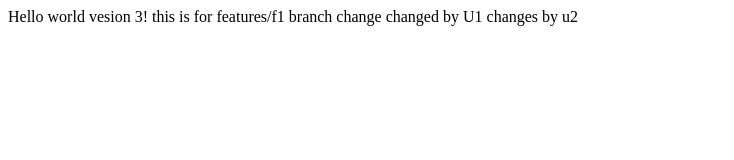
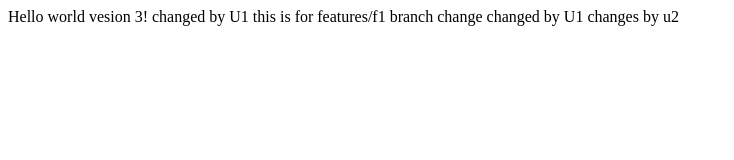
Before and after one commit to weili4938/MyWebSite, a plain HTML site: page hello.html in a window 1280 px wide. Shown: the whole page, without its empty margins (0-734 px from the left). Drawn offline with Linux system fonts and the light colour scheme.

Commit message:
change on the same line

```diff
--- a/hello.html
+++ b/hello.html
@@ -1,5 +1,5 @@
 <html>
-Hello world vesion 3!
+Hello world vesion 3! changed by U1
 this is for features/f1 branch change
 changed by U1
 
```
